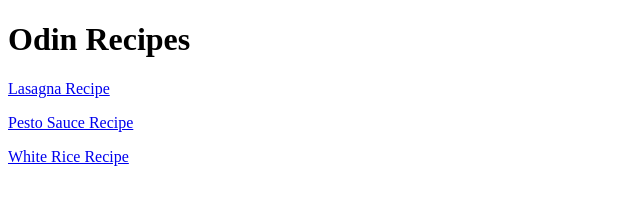
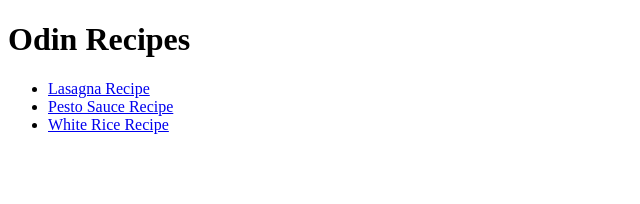
Before and after one commit to AriFarj/odin-recipes, a plain HTML site: page index.html in a window 1280 px wide. Shown: the whole page, without its empty margins (0-640 px from the left). Drawn offline with Linux system fonts and the light colour scheme.

Commit message:
Edited link list in index

```diff
--- a/index.html
+++ b/index.html
@@ -3,14 +3,16 @@
 <head>
     <meta charset="UTF-8">
     <meta name="viewport" content="width=device-width, initial-scale=1.0">
-    <title>Odin HTML Projectt</title>
+    <title>Odin HTML Project</title>
 </head>
 <body>
     <h1>
         Odin Recipes
     </h1>
-    <p><a href="recipes/lasagna.html" target="_blank" rel="noopener noreferrer">Lasagna Recipe</a></p>
-    <p><a href="recipes/Pesto Sauce.html" target="_blank" rel="noopener noreferrer">Pesto Sauce Recipe</a></p>
-    <p><a href="recipes/white_rice.html" target="_blank" rel="noopener noreferrer">White Rice Recipe</a></p>
+    <ul>
+        <li><a href="recipes/lasagna.html" target="_blank" rel="noopener noreferrer">Lasagna Recipe</a></li>
+        <li><a href="recipes/Pesto Sauce.html" target="_blank" rel="noopener noreferrer">Pesto Sauce Recipe</a></li>
+        <li><a href="recipes/white_rice.html" target="_blank" rel="noopener noreferrer">White Rice Recipe</a></li>
+    </ul>
 </body>
 </html>
```
